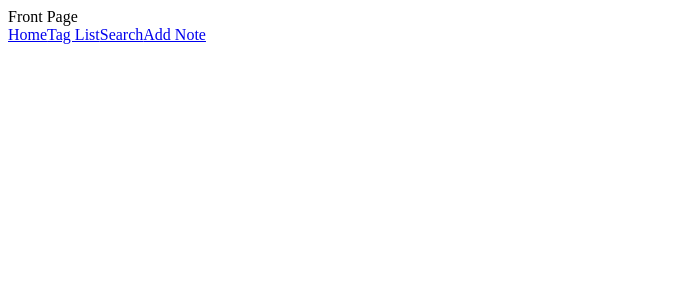
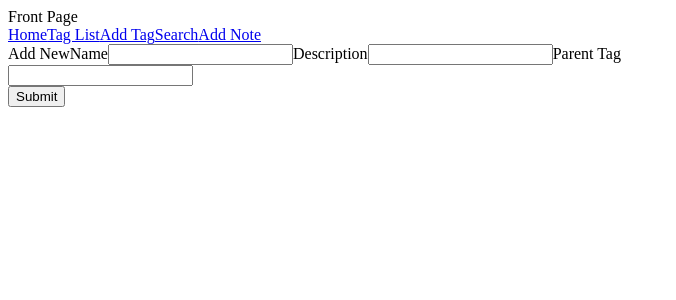
Before and after one commit to brbrss/gnote, a React app in the folder front/: page /addtag in a window 1280 px wide. Shown: the top 300 px of the page, without its empty margins (0-676 px from the left). Built offline with nearby package versions, Linux system fonts and the light colour scheme.

Commit message:
err handling

```diff
--- a/front/package.json
+++ b/front/package.json
@@ -1,5 +1,5 @@
 {
-  "name": "ecom",
+  "name": "enote",
   "version": "1.0.0",
   "description": "",
   "main": "index.js",
--- a/front/src/com/FrontPage.js
+++ b/front/src/com/FrontPage.js
@@ -13,6 +13,7 @@ function Nav(props) {
         <nav>
             <Link to="/">Home</Link>
             <Link to="/tag">Tag List</Link>
+            <Link to="/addtag">Add Tag</Link>
             <Link to="/search">Search</Link>
             <Link to="/addNote">Add Note</Link>
         </nav>
@@ -28,6 +29,7 @@ function FrontPage() {
 
             <Routes>
                 <Route path="/tag" element={<AllTag />} />
+                <Route path="/addtag" element={<AddTag />} />
 
                 <Route path="/search" element={<SearchPanel />} />
                 <Route path="/addNote" element={<AddNote />} />
--- a/front/src/com/tag/AddTag.js
+++ b/front/src/com/tag/AddTag.js
@@ -7,17 +7,21 @@ function AddTag(props) {
         description: ''
     });
     const [tagList, setTagList] = useState([]);
+    const [suc, setSuc] = useState(false);
+    const [errStatus, setErrStatus] = useState(null);
 
     function handleInput(e) {
         setState({ ...state, [e.target.name]: e.target.value })
+        setSuc(false);
     }
     async function submit(ev) {
+        setSuc(false);
         ev.preventDefault();
         if (tagList.length > 1) {
-            console.log('too many elements: ', tagList);
+            setErrStatus('too many parents: ');
             return;
         }
-        let data = { ...state };
+        let data = { ...state, parent: '' };
         if (tagList.length === 1) {
             const parent = tagList[0].id;
             data = { ...data, parent: parent };
@@ -30,9 +34,19 @@ function AddTag(props) {
             },
             body: json
         });
+        if (res.status === 201) {
+            setSuc(true);
+            setState({ name: '', description: '' });
+            setTagList([]);
+            setErrStatus(null);
+        } else {
+            setErrStatus(res.status);
+        }
     }
     return (
         <form action="/api/tag/" method="POST" onSubmit={submit}>
+            {suc ? <div>Entry added</div> : ''}
+            {errStatus ? <div>Error {errStatus}</div> : ''}
             Add New
             <label>
                 Name
--- a/front/src/com/tag/AllTag.js
+++ b/front/src/com/tag/AllTag.js
@@ -22,15 +22,17 @@ function AllTag(props) {
     const [data, setData] = useState([]);
     useEffect(() => {
         async function foo() {
-            const res = await get('/api/tag/all');
-            setData(await res.json());
+            try {
+                const res = await get('/api/tag/all');
+                setData(await res.json());
+            } catch (err) {
+            }
         }
         foo();
         return function () {
             cancel();
         };
     }, []);
-    console.log(data);
     return (<div>
         {data.map(t => <TagRow tag={t} key={t.id} />)}
     </div>);
```
Also changed, not shown: 1 other file (tests, documents, lock files or other folders).
